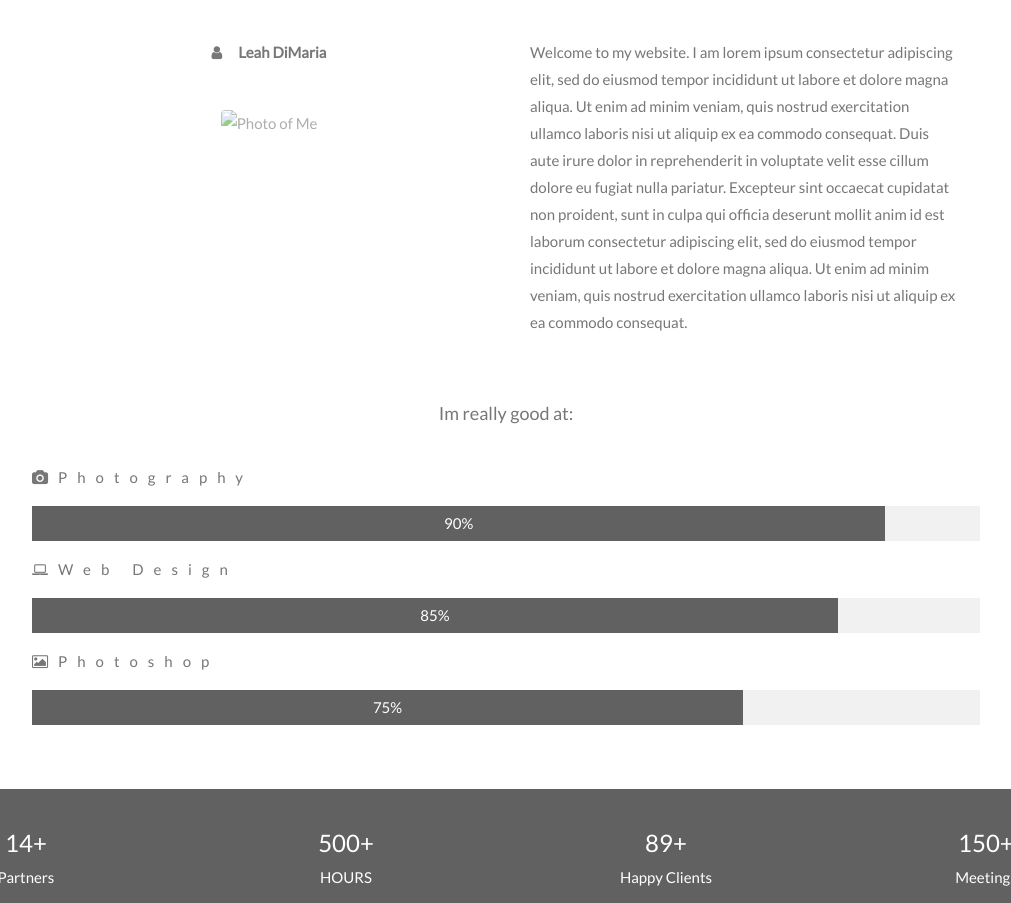
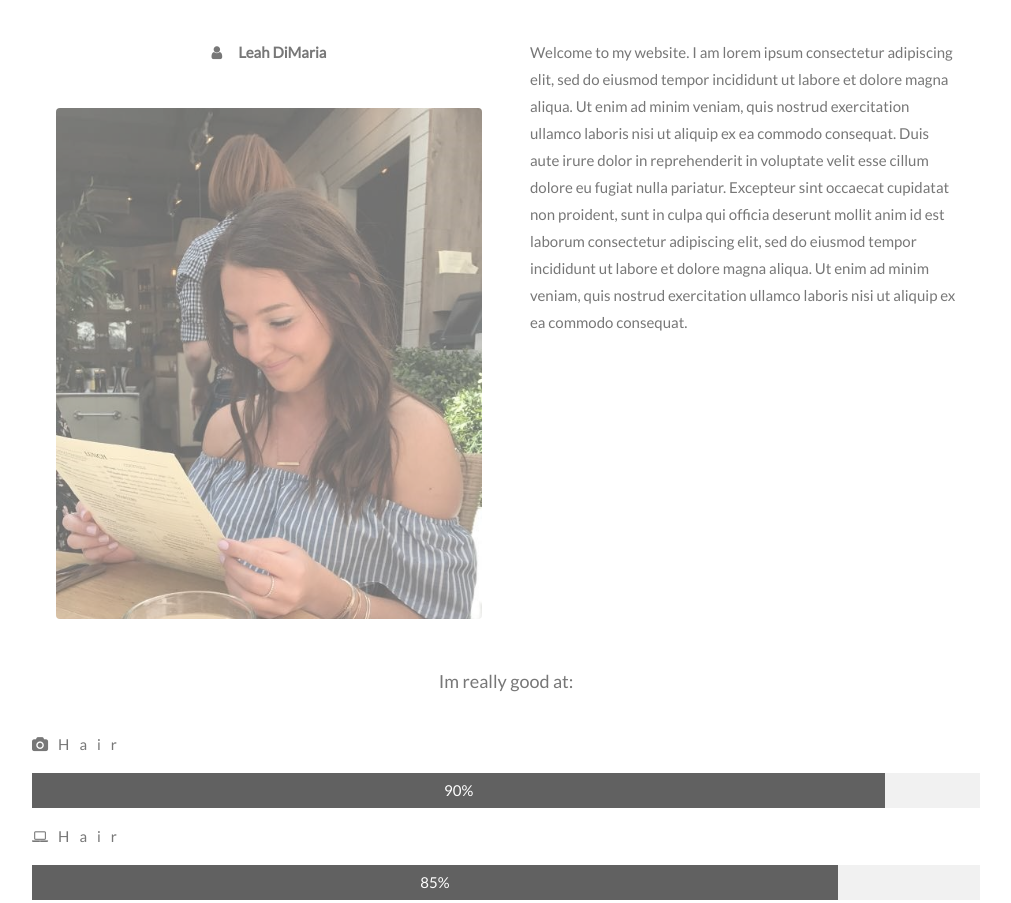
Before and after one commit to mleftakes/leahDimaria, a plain HTML site: page index.html in a window 1280 px wide. Shown: the part 1139-2042 px from the top of the page, without its empty margins (134-1145 px from the left). Drawn offline with nearby package versions, Linux system fonts and the light colour scheme; some packages are replaced by stand-ins of ours.

Commit message:
updates 6.7

```diff
--- a/index.html
+++ b/index.html
@@ -37,13 +37,13 @@ body, html {
 
 /* Second image (Portfolio) */
 .bgimg-2 {
-    background-image: url("/w3images/parallax2.jpg");
+    background-image: url("pics/salon.jpg");
     min-height: 400px;
 }
 
 /* Third image (Contact) */
 .bgimg-3 {
-    background-image: url("/w3images/parallax3.jpg");
+    background-image: url("pics/tools.jpg");
     min-height: 400px;
 }
 
@@ -100,7 +100,7 @@ body, html {
   <div class="w3-row">
     <div class="w3-col m6 w3-center w3-padding-large">
       <p><b><i class="fa fa-user w3-margin-right"></i>Leah DiMaria</b></p><br>
-      <img src="leah.jpg" class="w3-round w3-image w3-opacity w3-hover-opacity-off" alt="Photo of Me" width="500" height="333">
+      <img src="pics/leah.jpg" class="w3-round w3-image w3-opacity w3-hover-opacity-off" alt="Photo of Me" width="500" height="333">
     </div>
 
     <!-- Hide this text on small devices -->
@@ -111,15 +111,15 @@ body, html {
     </div>
   </div>
   <p class="w3-large w3-center w3-padding-16">Im really good at:</p>
-  <p class="w3-wide"><i class="fa fa-camera"></i>Photography</p>
+  <p class="w3-wide"><i class="fa fa-camera"></i>Hair</p>
   <div class="w3-light-grey">
     <div class="w3-container w3-padding-small w3-dark-grey w3-center" style="width:90%">90%</div>
   </div>
-  <p class="w3-wide"><i class="fa fa-laptop"></i>Web Design</p>
+  <p class="w3-wide"><i class="fa fa-laptop"></i>Hair</p>
   <div class="w3-light-grey">
     <div class="w3-container w3-padding-small w3-dark-grey w3-center" style="width:85%">85%</div>
   </div>
-  <p class="w3-wide"><i class="fa fa-photo"></i>Photoshop</p>
+  <p class="w3-wide"><i class="fa fa-photo"></i>Hair</p>
   <div class="w3-light-grey">
     <div class="w3-container w3-padding-small w3-dark-grey w3-center" style="width:75%">75%</div>
   </div>
```
Also changed, not shown: pics/tools.jpg (added), 1 other file.
